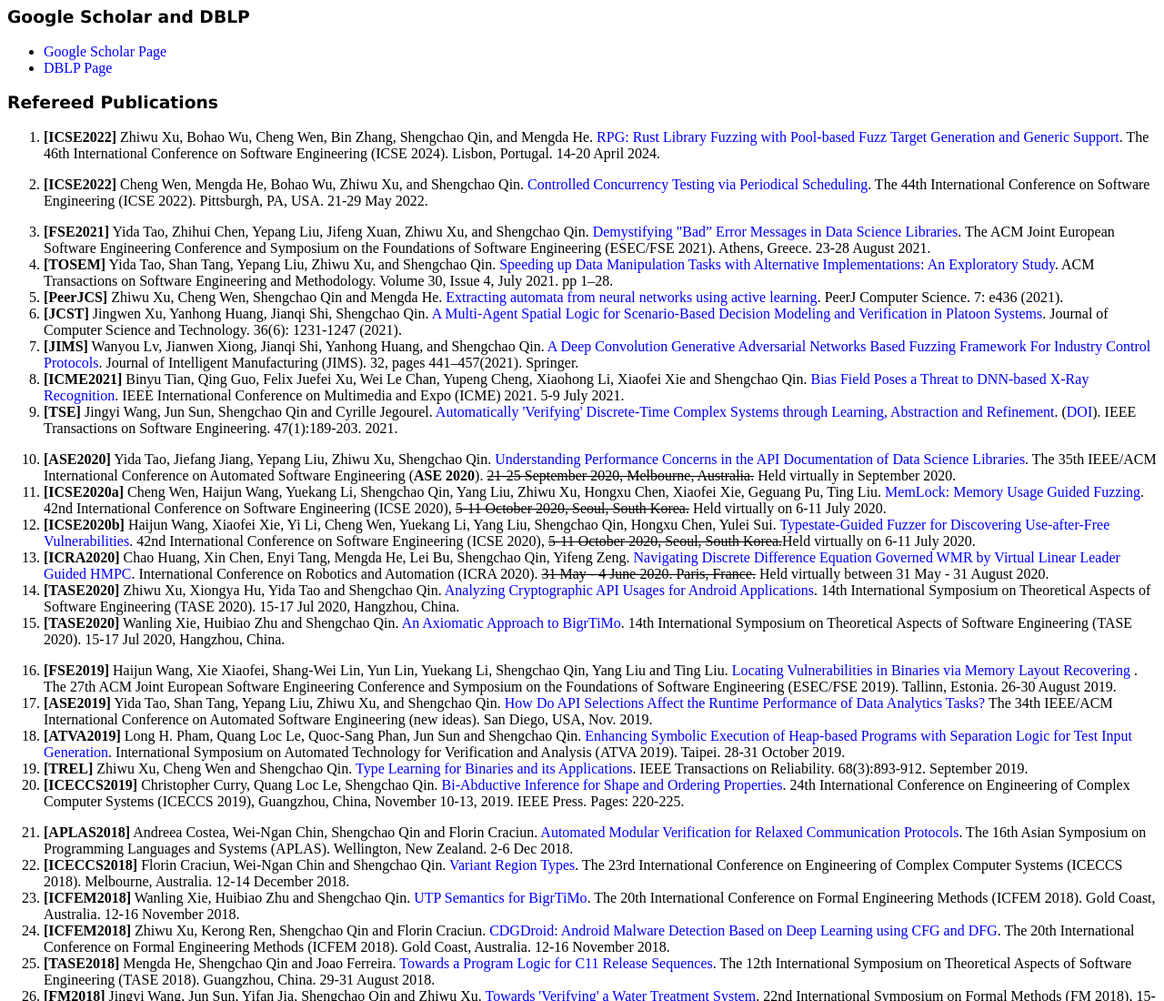
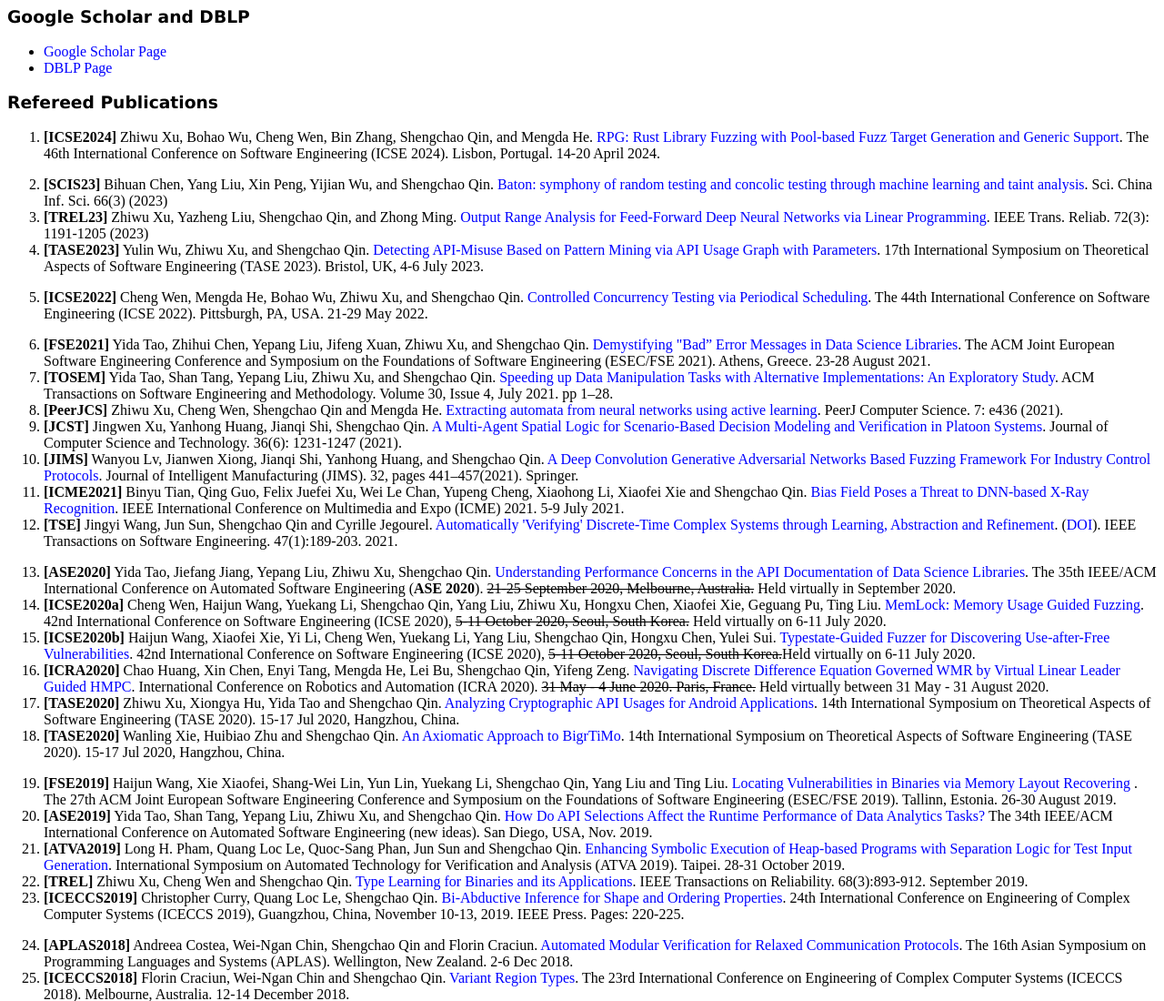
Before and after one commit to scqin/scqin.github.io, a plain HTML site: page docs/publication.html in a window 1280 px wide. Shown: the top 1100 px of the page at 91% size. Drawn offline with Linux system fonts and the light colour scheme.

Commit message:
Update publication.html

```diff
--- a/docs/publication.html
+++ b/docs/publication.html
@@ -103,11 +103,34 @@ Wei Ngan Chin and Shengchao Qin. <em>Theoretical Aspects of Software
 <ol>
 
 
-<li><b>[ICSE2022]</b>
+<li><b>[ICSE2024]</b>
 	Zhiwu Xu, Bohao Wu, Cheng Wen, Bin Zhang, Shengchao Qin, and Mengda He.
 	<a href=".">
 	RPG: Rust Library Fuzzing with Pool-based Fuzz Target Generation and Generic Support</a>.
 	The 46th International Conference on Software Engineering (ICSE 2024). Lisbon, Portugal. 14-20 April 2024.
+</li>
+
+<p>
+
+<li><b>[SCIS23]</b>
+	Bihuan Chen, Yang Liu, Xin Peng, Yijian Wu, and Shengchao Qin.
+	<a href=".">
+	Baton: symphony of random testing and concolic testing through machine learning and taint analysis</a>.
+	Sci. China Inf. Sci. 66(3) (2023)
+</li>
+
+<li><b>[TREL23]</b>
+	Zhiwu Xu, Yazheng Liu, Shengchao Qin, and Zhong Ming.
+	<a href=".">
+	Output Range Analysis for Feed-Forward Deep Neural Networks via Linear Programming</a>.
+	IEEE Trans. Reliab. 72(3): 1191-1205 (2023)
+</li>
+
+<li><b>[TASE2023]</b>
+	Yulin Wu, Zhiwu Xu, and Shengchao Qin.
+        <a href="."> Detecting API-Misuse Based on Pattern Mining via API Usage Graph with Parameters</a>.
+        17th International Symposium on Theoretical Aspects of Software Engineering (TASE 2023).
+        Bristol, UK, 4-6 July 2023.
 </li>
 
 <p>
```
